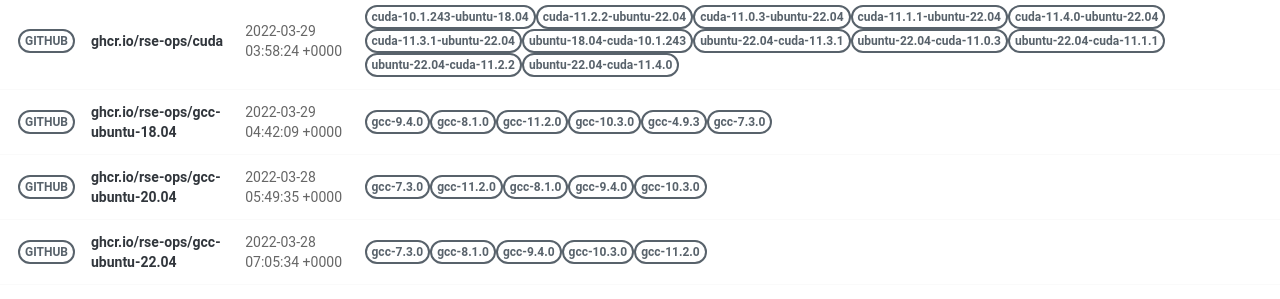
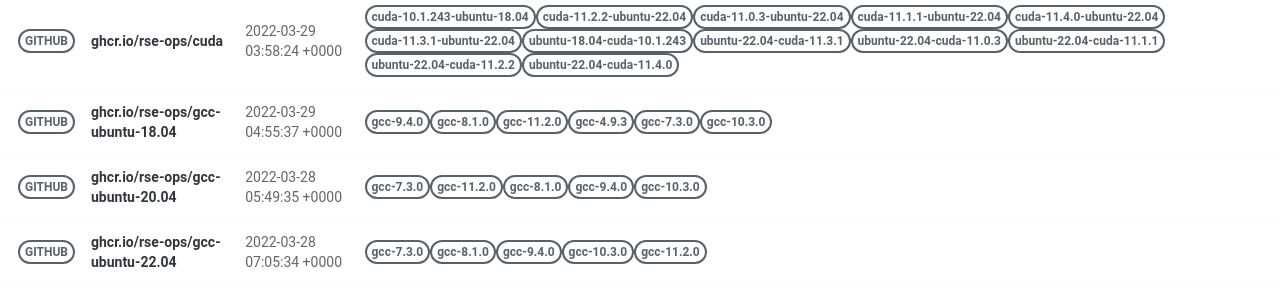
Before and after one commit to rse-ops/docker-images, a Jekyll site: the page built from pages/index.md, in a window 1280 px wide. Shown: the part 502-801 px from the top of the page. Built offline with Jekyll 4.4.1, drawn with Linux system fonts in a browser that asks for light colours; nearby versions of some CDN libraries.

Commit message:
Automated push to update library 2022-03-29

```diff
--- a/_library/ghcr.io-rse-ops-gcc-ubuntu-18.04.md
+++ b/_library/ghcr.io-rse-ops-gcc-ubuntu-18.04.md
@@ -1,7 +1,7 @@
 ---
 layout: container
 name: ghcr.io/rse-ops/gcc-ubuntu-18.04
-updated_at: 2022-03-29 04:42:09.339843
+updated_at: 2022-03-29 04:55:37.101333
 
 
 container_url: https://github.com/orgs/rse-ops/packages/container/package/gcc-ubuntu-18.04
@@ -15,14 +15,14 @@ versions:
  - tag: gcc-11.2.0
    dockerfile: https://github.com/rse-ops/docker-images/blob/main/ubuntu/gcc/Dockerfile
    manifest: https://crane.ggcr.dev/manifest/ghcr.io/rse-ops/gcc-ubuntu-18.04:gcc-11.2.0
- - tag: gcc-10.3.0
-   dockerfile: https://github.com/rse-ops/docker-images/blob/main/ubuntu/gcc/Dockerfile
-   manifest: https://crane.ggcr.dev/manifest/ghcr.io/rse-ops/gcc-ubuntu-18.04:gcc-10.3.0
  - tag: gcc-4.9.3
    dockerfile: https://github.com/rse-ops/docker-images/blob/main/ubuntu/gcc/Dockerfile
    manifest: https://crane.ggcr.dev/manifest/ghcr.io/rse-ops/gcc-ubuntu-18.04:gcc-4.9.3
  - tag: gcc-7.3.0
    dockerfile: https://github.com/rse-ops/docker-images/blob/main/ubuntu/gcc/Dockerfile
    manifest: https://crane.ggcr.dev/manifest/ghcr.io/rse-ops/gcc-ubuntu-18.04:gcc-7.3.0
+ - tag: gcc-10.3.0
+   dockerfile: https://github.com/rse-ops/docker-images/blob/main/ubuntu/gcc/Dockerfile
+   manifest: https://crane.ggcr.dev/manifest/ghcr.io/rse-ops/gcc-ubuntu-18.04:gcc-10.3.0
 
 ---
```
